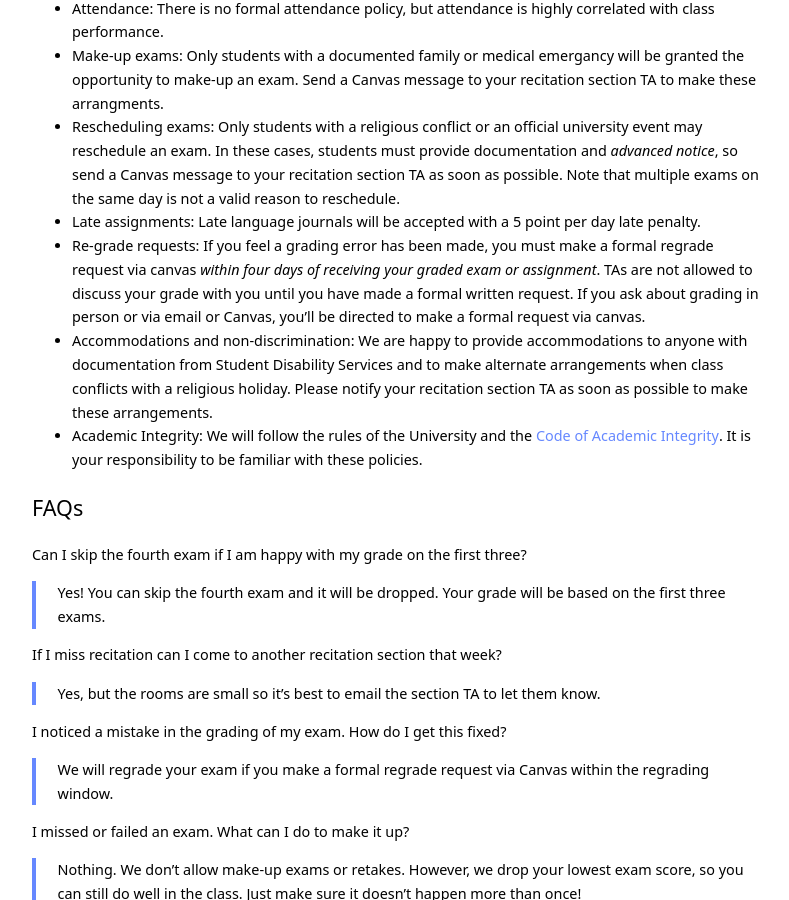
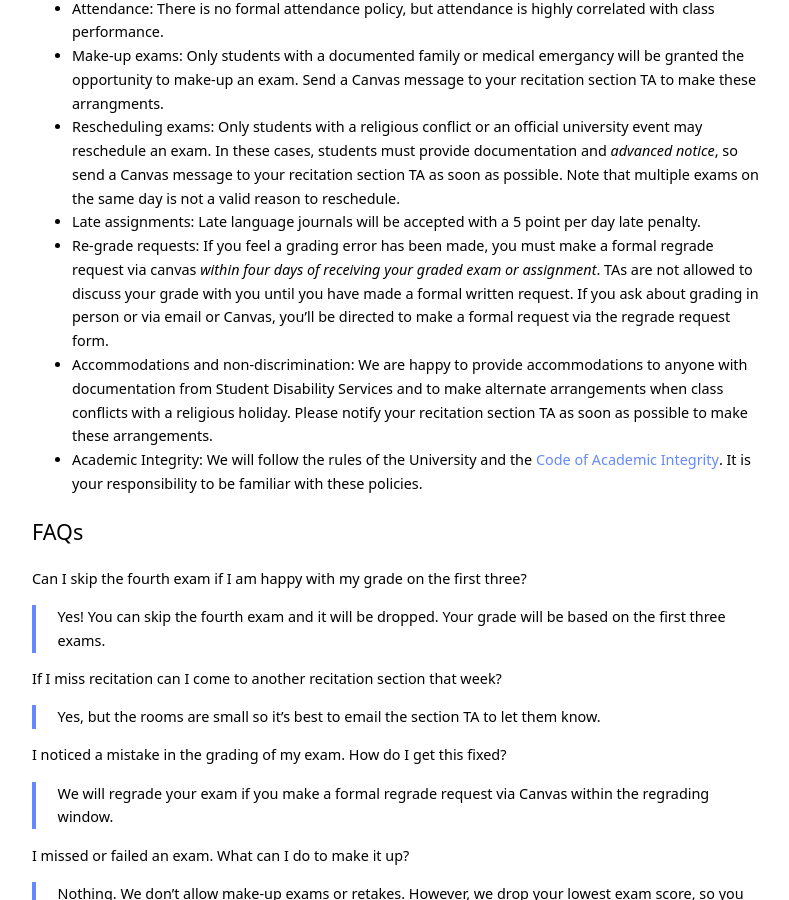
Before and after one commit to kschuler/ling001, a Jekyll site: the page built from index.md, in a window 1280 px wide and 900 px high, scrolled down 3573 px. Shown: the whole window, without its empty margins (240-1029 px from the left). Built offline with Jekyll 4.4.1, drawn with Linux system fonts in a browser that asks for light colours.

Commit message:
Update index.md

```diff
--- a/index.md
+++ b/index.md
@@ -92,7 +92,7 @@ F | < 61% to 0%
 - **Make-up exams**: Only students with a documented family or medical emergancy will be granted the opportunity to make-up an exam. Send a Canvas message to your recitation section TA to make these arrangments.
 - **Rescheduling exams**: Only students with a religious conflict or an official university event may reschedule an exam. In these cases, students must provide documentation and *advanced notice*, so send a Canvas message to your recitation section TA as soon as possible. Note that multiple exams on the same day is not a valid reason to reschedule.
 - **Late assignments**: Late language journals will be accepted with a 5 point per day late penalty.
-- **Re-grade requests**: If you feel a grading error has been made, you must make a formal regrade request via canvas *within four days of receiving your graded exam or assignment*. TAs are not allowed to discuss your grade with you until you have made a formal written request. If you ask about grading in person or via email or Canvas, you'll be directed to make a formal request via canvas.
+- **Re-grade requests**: If you feel a grading error has been made, you must make a formal regrade request via canvas *within four days of receiving your graded exam or assignment*. TAs are not allowed to discuss your grade with you until you have made a formal written request. If you ask about grading in person or via email or Canvas, you'll be directed to make a formal request via the regrade request form.
 - **Accommodations and non-discrimination**: We are happy to provide accommodations to anyone with documentation from Student Disability Services and to make alternate arrangements when class conflicts with a religious holiday. Please notify your recitation section TA as soon as possible to make these arrangements.
 - **Academic Integrity**: We will follow the rules of the University and the [Code of Academic Integrity](https://catalog.upenn.edu/pennbook/code-of-academic-integrity/).  It is your responsibility to be familiar with these policies.
 
```
